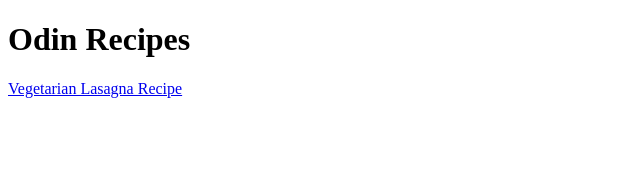
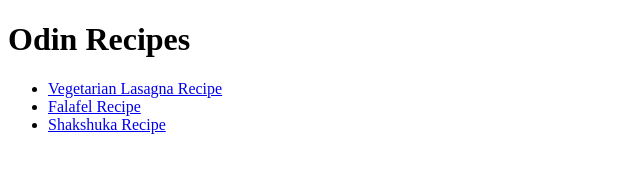
Before and after one commit to ar4wnnn/odin-recipes, a plain HTML site: page index.html in a window 1280 px wide. Shown: the whole page, without its empty margins (0-640 px from the left). Drawn offline with Linux system fonts and the light colour scheme.

Commit message:
feat: changed to list, added other links

```diff
--- a/index.html
+++ b/index.html
@@ -6,6 +6,10 @@
     </head>
     <body>
         <h1>Odin Recipes</h1>
-        <a href="recipes/lasagna.html">Vegetarian Lasagna Recipe</a>
+        <ul>
+            <li><a href="recipes/lasagna.html">Vegetarian Lasagna Recipe</a></li>
+            <li><a href="recipes/falafel.html">Falafel Recipe</a></li>
+            <li><a href="recipes/shakshuka.html">Shakshuka Recipe</a></li>
+        </ul>
     </body>
 </html>
```
